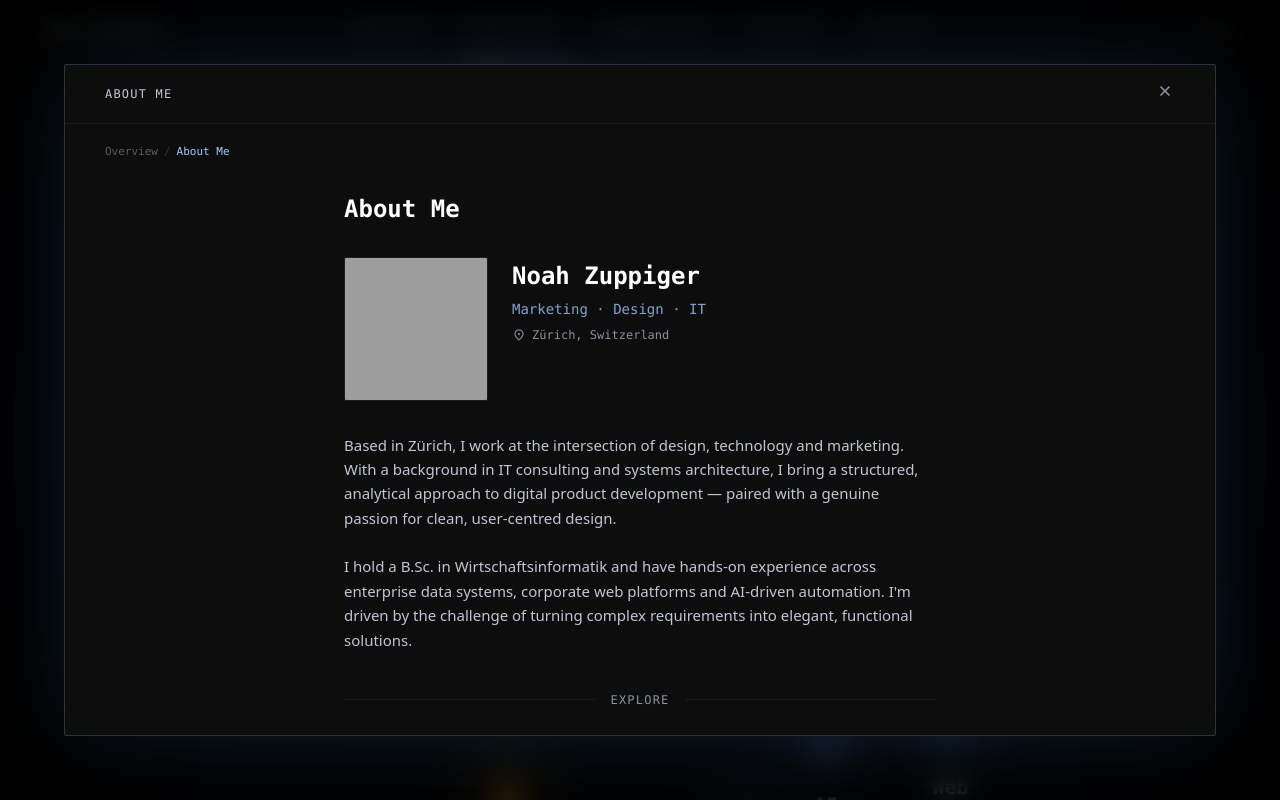
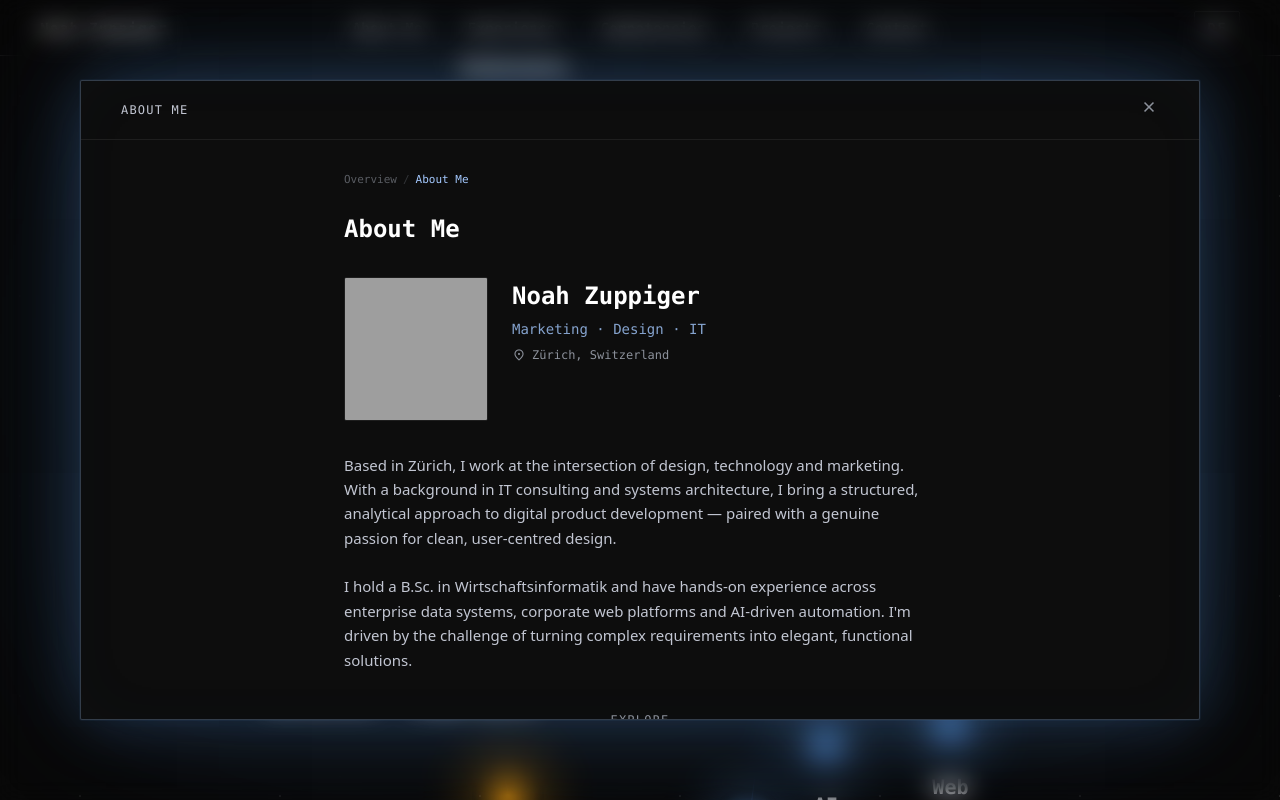
Before and after one commit to Targusli/portfolio, a Next.js app: page / in a window 1280 px wide. Both pictures are taken after a click on the element 604 px from the left and 177 px from the top of the page. Built offline with nearby package versions, Linux system fonts and the light colour scheme; grey boxes are pictures that could not be loaded.

Commit message:
skills tools zusammengeführt, node graph angepasst

```diff
--- /dev/null
+++ b/components/Breadcrumbs.tsx
@@ -0,0 +1,65 @@
+'use client'
+
+import { Fragment } from 'react'
+import { useModal } from '@/lib/modal'
+import { useLang, type Translations } from '@/lib/i18n'
+import { projects, aboutItems } from '@/lib/data'
+
+function resolveLabel(id: string, lang: 'en' | 'de', t: Translations): string {
+  if (id === 'experience')           return t.experience.title
+  if (id === 'experience-work')      return lang === 'de' ? 'Berufserfahrung' : 'Work'
+  if (id === 'experience-education') return lang === 'de' ? 'Ausbildung' : 'Education'
+  if (id === 'skills')               return t.skills.title
+  if (id === 'skills-languages')     return t.skills.languages
+  if (id === 'skills-tools')         return t.skills.tools
+  if (id === 'projects')             return t.projects.title
+  if (id.startsWith('project-')) {
+    const pid = id.replace('project-', '')
+    return projects.find((p) => p.id === pid)?.title ?? id
+  }
+  if (id === 'about')                return t.about.title
+  if (id.startsWith('about-')) {
+    const aid = id.replace('about-', '')
+    const item = aboutItems.find((a) => a.id === aid)
+    return item ? (lang === 'de' ? item.title.de : item.title.en) : id
+  }
+  if (id === 'contact') return lang === 'de' ? 'Kontakt' : 'Contact'
+  return id
+}
+
+export default function Breadcrumbs({ className = '' }: { className?: string }) {
+  const { modalStack, closeModal, openModal } = useModal()
+  const { lang, t } = useLang()
+
+  if (modalStack.length === 0) return null
+
+  return (
+    <div className={`flex items-center gap-1.5 flex-wrap ${className}`}>
+      <button
+        onClick={closeModal}
+        className="font-mono text-[11px] text-outline/60 hover:text-outline transition-colors"
+      >
+        {lang === 'de' ? 'Übersicht' : 'Overview'}
+      </button>
+      {modalStack.map((id, i) => {
+        const isLast = i === modalStack.length - 1
+        const label = resolveLabel(id, lang, t)
+        return (
+          <Fragment key={id}>
+            <span className="font-mono text-[11px] text-outline/30 select-none">/</span>
+            {isLast ? (
+              <span className="font-mono text-[11px] text-primary">{label}</span>
+            ) : (
+              <button
+                onClick={() => openModal(id)}
+                className="font-mono text-[11px] text-outline/60 hover:text-outline transition-colors"
+              >
+                {label}
+              </button>
+            )}
+          </Fragment>
+        )
+      })}
+    </div>
+  )
+}
--- a/components/Modal.tsx
+++ b/components/Modal.tsx
@@ -1,10 +1,9 @@
 'use client'
 
-import { Fragment, useEffect } from 'react'
+import { useEffect } from 'react'
 import { motion, AnimatePresence } from 'framer-motion'
 import { useModal } from '@/lib/modal'
-import { useLang, type Translations } from '@/lib/i18n'
-import { projects, aboutItems } from '@/lib/data'
+import { useLang } from '@/lib/i18n'
 
 interface ModalProps {
   children: React.ReactNode
@@ -12,31 +11,9 @@ interface ModalProps {
   canGoBack?: boolean
 }
 
-function resolveLabel(id: string, lang: 'en' | 'de', t: Translations): string {
-  if (id === 'experience')           return t.experience.title
-  if (id === 'experience-work')      return lang === 'de' ? 'Berufserfahrung' : 'Work'
-  if (id === 'experience-education') return lang === 'de' ? 'Ausbildung' : 'Education'
-  if (id === 'skills')               return t.skills.title
-  if (id === 'skills-languages')     return t.skills.languages
-  if (id === 'skills-tools')         return t.skills.tools
-  if (id === 'projects')             return t.projects.title
-  if (id.startsWith('project-')) {
-    const pid = id.replace('project-', '')
-    return projects.find((p) => p.id === pid)?.title ?? id
-  }
-  if (id === 'about')                return t.about.title
-  if (id.startsWith('about-')) {
-    const aid = id.replace('about-', '')
-    const item = aboutItems.find((a) => a.id === aid)
-    return item ? (lang === 'de' ? item.title.de : item.title.en) : id
-  }
-  if (id === 'contact') return lang === 'de' ? 'Kontakt' : 'Contact'
-  return id
-}
-
 export default function Modal({ children, title, canGoBack }: ModalProps) {
-  const { activeModal, modalStack, closeModal, popModal, openModal } = useModal()
-  const { lang, t } = useLang()
+  const { activeModal, closeModal, popModal } = useModal()
+  const { t } = useLang()
   const isOpen = !!activeModal
 
   useEffect(() => {
@@ -62,7 +39,7 @@ export default function Modal({ children, title, canGoBack }: ModalProps) {
             exit={{ opacity: 0 }}
             transition={{ duration: 0.25 }}
             onClick={closeModal}
-            className="fixed inset-0 z-40 bg-black/80 backdrop-blur-md"
+            className="fixed inset-0 z-40 bg-black/82 backdrop-blur-md"
           />
 
           {/* Modal panel */}
@@ -72,9 +49,15 @@ export default function Modal({ children, title, canGoBack }: ModalProps) {
             animate={{ opacity: 1, scale: 1, y: 0 }}
             exit={{ opacity: 0, scale: 0.96, y: 16 }}
             transition={{ type: 'spring', stiffness: 300, damping: 30 }}
-            className="fixed inset-4 md:inset-10 lg:inset-16 z-50 bg-[#0d0d0d] border border-primary/20 flex flex-col overflow-hidden rounded-sm"
+            className="fixed inset-6 md:inset-14 lg:inset-20 z-50 bg-[#0d0d0d] border border-primary/25 flex flex-col overflow-hidden rounded-sm"
             style={{
-              boxShadow: '0 0 80px -15px rgba(74,127,193,0.25), 0 0 200px -60px rgba(74,127,193,0.15), inset 0 0 120px -70px rgba(74,127,193,0.06)',
+              boxShadow: [
+                '0 0 0 1px rgba(74,127,193,0.08)',
+                '0 0 60px -5px rgba(74,127,193,0.35)',
+                '0 0 140px -20px rgba(74,127,193,0.22)',
+                '0 0 280px -50px rgba(74,127,193,0.15)',
+                'inset 0 0 100px -50px rgba(74,127,193,0.08)',
+              ].join(', '),
             }}
           >
             {/* Header */}
@@ -105,36 +88,6 @@ export default function Modal({ children, title, canGoBack }: ModalProps) {
 
             {/* Scrollable content */}
             <div className="flex-grow overflow-y-auto">
-              {/* Breadcrumbs */}
-              {modalStack.length > 0 && (
-                <div className="px-6 md:px-10 pt-5 flex items-center gap-1.5 flex-wrap">
-                  <button
-                    onClick={closeModal}
-                    className="font-mono text-[11px] text-outline/60 hover:text-outline transition-colors"
-                  >
-                    {lang === 'de' ? 'Übersicht' : 'Overview'}
-                  </button>
-                  {modalStack.map((id, i) => {
-                    const isLast = i === modalStack.length - 1
-                    const label = resolveLabel(id, lang, t)
-                    return (
-                      <Fragment key={id}>
-                        <span className="font-mono text-[11px] text-outline/30 select-none">/</span>
-                        {isLast ? (
-                          <span className="font-mono text-[11px] text-primary">{label}</span>
-                        ) : (
-                          <button
-                            onClick={() => openModal(id)}
-                            className="font-mono text-[11px] text-outline/60 hover:text-outline transition-colors"
-                          >
-                            {label}
-                          </button>
-                        )}
-                      </Fragment>
-                    )
-                  })}
-                </div>
-              )}
               {children}
             </div>
           </motion.div>
--- a/components/Navbar.tsx
+++ b/components/Navbar.tsx
@@ -1,6 +1,6 @@
 'use client'
 
-import { useState } from 'react'
+import { useState, useRef, useEffect } from 'react'
 import { useModal } from '@/lib/modal'
 import { useLang } from '@/lib/i18n'
 
@@ -15,6 +15,18 @@ export default function Navbar() {
   const { lang, setLang, t } = useLang()
   const [menuOpen, setMenuOpen]         = useState(false)
   const [openDropdown, setOpenDropdown] = useState<string | null>(null)
+  const closeTimer = useRef<ReturnType<typeof setTimeout> | null>(null)
+
+  useEffect(() => () => { if (closeTimer.current) clearTimeout(closeTimer.current) }, [])
+
+  function openDrop(id: string) {
+    if (closeTimer.current) { clearTimeout(closeTimer.current); closeTimer.current = null }
+    setOpenDropdown(id)
+  }
+
+  function scheduleDrop() {
+    closeTimer.current = setTimeout(() => { setOpenDropdown(null); closeTimer.current = null }, 200)
+  }
 
   function close() { setMenuOpen(false); setOpenDropdown(null) }
 
@@ -28,8 +40,8 @@ export default function Navbar() {
       { id: 'edu',  label: lang === 'de' ? 'Ausbildung'      : 'Education', action: () => { replaceStack(['experience', 'experience-education']); close() } },
     ],
     skills: [
-      { id: 'languages', label: lang === 'de' ? 'Sprachen'    : 'Languages',    action: () => { replaceStack(['skills', 'skills-languages']); close() } },
-      { id: 'tools',     label: 'Skills & Tools',                                action: () => { replaceStack(['skills', 'skills-tools']); close() } },
+      { id: 'languages', label: lang === 'de' ? 'Sprachen' : 'Languages',   action: () => { replaceStack(['skills', 'skills-languages']); close() } },
+      { id: 'tools',     label: 'Skills & Tools',                            action: () => { replaceStack(['skills', 'skills-tools']); close() } },
     ],
     projects: [
       { id: 'n8n',     label: 'n8n',  action: () => { replaceStack(['projects', 'project-n8n']); close() } },
@@ -52,7 +64,7 @@ export default function Navbar() {
     <nav className="fixed top-0 left-0 right-0 z-30 h-14 bg-[#080808]/90 backdrop-blur-sm border-b border-[#1e1e1e]">
       <div className="relative flex items-center justify-between h-full px-6 md:px-10">
 
-        {/* Logo — left */}
+        {/* Logo */}
         <button
           onClick={() => {}}
           className="font-mono text-sm font-bold tracking-widest text-white hover:text-primary transition-colors relative z-10"
@@ -60,7 +72,7 @@ export default function Navbar() {
           Noah Zuppiger
         </button>
 
-        {/* Desktop nav — absolutely centered */}
+        {/* Desktop nav — centered */}
         <ul className="hidden md:flex items-center gap-7 absolute left-1/2 -translate-x-1/2">
           {navItems.map(({ id, label }) => {
             const subs = subItems[id] ?? []
@@ -68,12 +80,12 @@ export default function Navbar() {
               <li
                 key={id}
                 className="relative"
-                onMouseEnter={() => setOpenDropdown(id)}
-                onMouseLeave={() => setOpenDropdown(null)}
+                onMouseEnter={() => openDrop(id)}
+                onMouseLeave={scheduleDrop}
               >
                 <button
                   onClick={() => { openModal(id); close() }}
-                  className="font-mono text-sm font-semibold text-white/70 hover:text-white transition-colors tracking-wide flex items-center gap-0.5"
+                  className="font-mono text-sm font-semibold text-white/70 hover:text-white transition-colors tracking-wide flex items-center gap-0.5 py-2"
                 >
                   {label}
                   {subs.length > 0 && (
@@ -83,9 +95,18 @@ export default function Navbar() {
                   )}
                 </button>
 
+                {/* Invisible bridge over the gap so cursor doesn't leave li */}
+                {openDropdown === id && subs.length > 0 && (
+                  <div className="absolute top-full left-0 right-0 h-2" />
+                )}
+
                 {/* Dropdown */}
                 {openDropdown === id && subs.length > 0 && (
-                  <div className="absolute top-full left-1/2 -translate-x-1/2 mt-1.5 bg-[#0d0d0d] border border-[#2a2a2a] rounded-sm shadow-lg min-w-[168px] overflow-hidden z-50">
+                  <div
+                    className="absolute top-full left-1/2 -translate-x-1/2 mt-1.5 bg-[#0d0d0d] border border-[#2a2a2a] rounded-sm shadow-lg min-w-[168px] overflow-hidden z-50"
+                    onMouseEnter={() => openDrop(id)}
+                    onMouseLeave={scheduleDrop}
+                  >
                     {subs.slice(0, 4).map((sub) => (
                       <button
                         key={sub.id}
@@ -102,7 +123,7 @@ export default function Navbar() {
           })}
         </ul>
 
-        {/* Right side — lang toggle + hamburger */}
+        {/* Right — lang toggle + hamburger */}
         <div className="flex items-center gap-4 relative z-10">
           <button
             onClick={() => setLang(lang === 'en' ? 'de' : 'en')}
@@ -123,9 +144,9 @@ export default function Navbar() {
         </div>
       </div>
 
-      {/* Mobile dropdown */}
+      {/* Mobile menu */}
       {menuOpen && (
-        <div className="md:hidden bg-[#080808] border-t border-[#1e1e1e] flex flex-col px-6 py-4 gap-0">
+        <div className="md:hidden bg-[#080808] border-t border-[#1e1e1e] flex flex-col px-6 py-4">
           {navItems.map(({ id, label }) => {
             const subs = subItems[id] ?? []
             return (
@@ -137,7 +158,7 @@ export default function Navbar() {
                   {label}
                 </button>
                 {subs.length > 0 && (
-                  <div className="pl-4 pb-2 flex flex-col gap-0">
+                  <div className="pl-4 pb-1 flex flex-col">
                     {subs.slice(0, 4).map((sub) => (
                       <button
                         key={sub.id}
--- a/components/sections/AboutSection.tsx
+++ b/components/sections/AboutSection.tsx
@@ -4,24 +4,18 @@ import { useState } from 'react'
 import { useLang } from '@/lib/i18n'
 import { useModal } from '@/lib/modal'
 import { aboutItems, bio } from '@/lib/data'
+import Breadcrumbs from '@/components/Breadcrumbs'
 
 // ── Sub-page detail view ──────────────────────────────────────────────────────
 
 function AboutDetail({ itemId }: { itemId: string }) {
   const { lang } = useLang()
-  const { popModal } = useModal()
   const item = aboutItems.find((a) => a.id === itemId)
   if (!item) return null
 
   return (
     <div className="px-6 md:px-10 py-8 max-w-2xl mx-auto w-full">
-      <button
-        onClick={popModal}
-        className="font-mono text-xs text-outline hover:text-primary transition-colors mb-6 flex items-center gap-1"
-      >
-        <span className="material-symbols-outlined" style={{ fontSize: 14 }}>arrow_back</span>
-        {lang === 'de' ? 'Zurück' : 'Back'}
-      </button>
+      <Breadcrumbs className="mb-6" />
 
       <h2 className="font-mono text-2xl font-bold text-white mb-2">
         {lang === 'de' ? item.title.de : item.title.en}
@@ -61,6 +55,8 @@ function OverviewView() {
 
   return (
     <div className="px-6 md:px-10 py-8 max-w-2xl mx-auto w-full">
+
+      <Breadcrumbs className="mb-6" />
 
       {/* ── Title ── */}
       <h2 className="font-mono text-2xl font-bold text-white mb-8">
--- a/components/sections/ContactSection.tsx
+++ b/components/sections/ContactSection.tsx
@@ -117,7 +117,9 @@ export default function ContactSection() {
         <h3 className="font-mono text-sm font-semibold text-on-surface mb-2">
           {lang === 'de' ? 'Referenzen' : 'References'}
         </h3>
-        <p className="font-mono text-sm text-outline">Auf Anfrage.</p>
+        <p className="font-mono text-sm text-outline">
+          {lang === 'de' ? 'Auf Anfrage.' : 'On request.'}
+        </p>
       </div>
     </div>
   )
--- a/components/sections/ExperienceSection.tsx
+++ b/components/sections/ExperienceSection.tsx
@@ -4,6 +4,7 @@ import { useState, useEffect } from 'react'
 import { useLang } from '@/lib/i18n'
 import { useModal } from '@/lib/modal'
 import { timelineItems } from '@/lib/data'
+import Breadcrumbs from '@/components/Breadcrumbs'
 
 type Filter = 'all' | 'work' | 'education'
 
@@ -30,6 +31,7 @@ export default function ExperienceSection() {
 
   return (
     <div className="px-6 md:px-10 py-8 max-w-3xl mx-auto w-full">
+      <Breadcrumbs className="mb-6" />
       <h2 className="font-mono text-2xl font-bold text-white mb-3">{t.experience.title}</h2>
       <p className="font-mono text-sm text-on-surface-variant mb-6">
         {t.experience.subtitle}
--- a/components/sections/ProjectsSection.tsx
+++ b/components/sections/ProjectsSection.tsx
@@ -3,23 +3,16 @@
 import { useLang } from '@/lib/i18n'
 import { useModal } from '@/lib/modal'
 import { projects } from '@/lib/data'
+import Breadcrumbs from '@/components/Breadcrumbs'
 
 function ProjectDetail({ projectId }: { projectId: string }) {
   const { lang, t } = useLang()
-  const { popModal } = useModal()
   const project = projects.find((p) => p.id === projectId)
   if (!project) return null
 
   return (
     <div className="px-6 md:px-10 py-8 max-w-2xl mx-auto w-full">
-      {/* Back to overview */}
-      <button
-        onClick={popModal}
-        className="font-mono text-xs text-outline hover:text-primary transition-colors mb-6 flex items-center gap-1"
-      >
-        <span className="material-symbols-outlined" style={{ fontSize: 14 }}>arrow_back</span>
-        {lang === 'de' ? 'Zurück zu den Arbeiten' : 'Back to Projects'}
-      </button>
+      <Breadcrumbs className="mb-6" />
 
       <div className="flex items-center gap-3 mb-4">
         <span className="font-mono text-xs text-outline">{project.index}</span>
@@ -69,6 +62,7 @@ function OverviewView() {
 
   return (
     <div className="px-6 md:px-10 py-8 max-w-3xl mx-auto w-full">
+      <Breadcrumbs className="mb-6" />
       <h2 className="font-mono text-2xl font-bold text-white mb-3">{t.projects.title}</h2>
       <p className="font-mono text-sm text-on-surface-variant mb-8">{t.projects.subtitle}</p>
       <div className="grid gap-4">
--- a/components/sections/SkillsSection.tsx
+++ b/components/sections/SkillsSection.tsx
@@ -4,20 +4,35 @@ import { motion } from 'framer-motion'
 import { useLang } from '@/lib/i18n'
 import { useModal } from '@/lib/modal'
 import { languages, skillCategories } from '@/lib/data'
+import Breadcrumbs from '@/components/Breadcrumbs'
 
 // ─── Languages sub-view ──────────────────────────────────────────────────────
 
 function LanguagesView() {
   const { lang, t } = useLang()
+
+  const spoken      = languages.filter((l) => l.type !== 'programming')
+  const programming = languages.filter((l) => l.type === 'programming')
+
+  function Bar({ proficiency }: { proficiency: number }) {
     return (
-    <div className="px-6 md:px-10 py-8 max-w-2xl mx-auto w-full">
-      <h2 className="font-mono text-2xl font-bold text-white mb-8">{t.skills.languages}</h2>
-      <div className="space-y-6">
-        {languages.map((l) => (
-          <div key={l.name}>
+      <div className="relative h-0.5 bg-[#1e1e1e] rounded-full overflow-hidden">
+        <motion.div
+          className="absolute inset-0 bg-primary origin-left"
+          initial={{ scaleX: 0 }}
+          animate={{ scaleX: proficiency / 100 }}
+          transition={{ duration: 0.8, ease: 'easeOut' }}
+        />
+      </div>
+    )
+  }
+
+  function LangRow({ l }: { l: typeof languages[number] }) {
+    return (
+      <div>
         <div className="flex items-center justify-between mb-2">
           <div className="flex items-center gap-3">
-                <span className="text-xl">{l.flag}</span>
+            <span className="text-lg font-mono leading-none w-7 text-center">{l.flag}</span>
             <span className="font-mono text-sm text-on-surface">{l.name}</span>
           </div>
           <div className="flex items-center gap-3">
@@ -31,16 +46,31 @@ function LanguagesView() {
             </span>
           </div>
         </div>
-            <div className="h-px bg-[#1e1e1e] relative overflow-hidden rounded-full">
-              <motion.div
-                className="h-full bg-primary origin-left rounded-full"
-                initial={{ scaleX: 0 }}
-                animate={{ scaleX: l.proficiency / 100 }}
-                transition={{ duration: 0.8, ease: 'easeOut' }}
-              />
+        <Bar proficiency={l.proficiency} />
       </div>
+    )
+  }
+
+  return (
+    <div className="px-6 md:px-10 py-8 max-w-2xl mx-auto w-full">
+      <Breadcrumbs className="mb-6" />
+      <h2 className="font-mono text-2xl font-bold text-white mb-8">{t.skills.languages}</h2>
+
+      <div className="space-y-5">
+        {spoken.map((l) => <LangRow key={l.name} l={l} />)}
+
+        {programming.length > 0 && (
+          <>
+            <div className="flex items-center gap-4 pt-3 pb-1">
+              <div className="h-px flex-1 bg-[#1e1e1e]" />
+              <span className="font-mono text-[10px] text-outline tracking-widest uppercase">
+                {lang === 'de' ? 'Programmiersprachen' : 'Programming Languages'}
+              </span>
+              <div className="h-px flex-1 bg-[#1e1e1e]" />
             </div>
-        ))}
+            {programming.map((l) => <LangRow key={l.name} l={l} />)}
+          </>
+        )}
       </div>
     </div>
   )
@@ -53,25 +83,20 @@ function SkillsToolsView() {
 
   return (
     <div className="px-6 md:px-10 py-8 max-w-2xl mx-auto w-full">
+      <Breadcrumbs className="mb-6" />
       <h2 className="font-mono text-2xl font-bold text-white mb-3">{t.skills.tools}</h2>
       <p className="font-mono text-sm text-on-surface-variant mb-10">{t.skills.toolsIntro}</p>
 
       <div className="space-y-8">
         {skillCategories.map((cat) => (
           <div key={cat.id}>
-            {/* Category heading */}
             <h3 className="font-mono text-xs text-outline tracking-widest uppercase mb-3 flex items-center gap-3">
               {lang === 'de' ? cat.title.de : cat.title.en}
               <span className="flex-1 h-px bg-[#1e1e1e]" />
             </h3>
-
             <div className="space-y-2">
               {cat.tools.map((tool) => (
-                <div
-                  key={tool.name}
-                  className="border border-[#1e1e1e] rounded-sm px-4 py-3 flex items-start gap-4"
-                >
-                  <div className="flex-1 min-w-0">
+                <div key={tool.name} className="border border-[#1e1e1e] rounded-sm px-4 py-3">
                   <div className="flex items-baseline gap-2 mb-1">
                     <span className="font-mono text-sm text-on-surface">{tool.name}</span>
                     {tool.note && (
@@ -83,7 +108,6 @@ function SkillsToolsView() {
                   <p className="font-mono text-xs text-outline leading-relaxed">
                     {lang === 'de' ? tool.description.de : tool.description.en}
                   </p>
-                  </div>
                 </div>
               ))}
             </div>
@@ -106,18 +130,19 @@ function OverviewView() {
       id: 'skills-languages',
       label: t.skills.languages,
       desc: t.skills.languagesIntro,
-      preview: languages.slice(0, 3).map((l) => `${l.flag} ${l.name}`),
+      preview: languages.filter((l) => l.type !== 'programming').slice(0, 3).map((l) => `${l.flag} ${l.name}`),
     },
     {
       id: 'skills-tools',
       label: t.skills.tools,
       desc: t.skills.toolsIntro,
-      preview: skillCategories.map((c) => lang === 'de' ? c.title.de : c.title.en),
+      preview: skillCategories.map((c) => (lang === 'de' ? c.title.de : c.title.en)),
     },
   ]
 
   return (
     <div className="px-6 md:px-10 py-8 max-w-2xl mx-auto w-full">
+      <Breadcrumbs className="mb-6" />
       <h2 className="font-mono text-2xl font-bold text-white mb-3">{t.skills.title}</h2>
       <p className="font-mono text-sm text-on-surface-variant mb-8">{t.skills.subtitle}</p>
       <div className="grid gap-4">
@@ -135,8 +160,6 @@ function OverviewView() {
               </button>
             </div>
             <p className="font-mono text-xs text-outline leading-relaxed mb-4">{card.desc}</p>
-
-            {/* Preview chips */}
             <div className="flex flex-wrap gap-2 mb-4">
               {card.preview.map((item) => (
                 <span
@@ -147,7 +170,6 @@ function OverviewView() {
                 </span>
               ))}
             </div>
-
             <div className="flex justify-end">
               <button
                 onClick={() => pushModal(card.id)}
--- a/lib/data.ts
+++ b/lib/data.ts
@@ -26,6 +26,7 @@ export interface Language {
   proficiency: number
   cert: string | null
   flag: string
+  type?: 'spoken' | 'programming'
 }
 
 export interface SkillItem {
@@ -109,8 +110,8 @@ export const languages: Language[] = [
   { name: 'English', level: { en: 'Fluent – C1', de: 'Fliessend – C1' }, proficiency: 90, cert: 'Cambridge C1 Advanced', flag: '🇬🇧' },
   { name: 'Français', level: { en: 'Basic – A2', de: 'Grundkenntnisse – A2' }, proficiency: 30, cert: null, flag: '🇫🇷' },
   { name: '日本語',    level: { en: 'Beginner – learning', de: 'Anfänger – am Lernen' }, proficiency: 10, cert: null, flag: '🇯🇵' },
-  { name: 'Python',    level: { en: 'Beginner – learning', de: 'Anfänger – am Lernen' }, proficiency: 20, cert: null, flag: 'Py' },
-  { name: 'JavaScript', level: { en: 'Beginner – learning', de: 'Anfänger – am Lernen' }, proficiency: 20, cert: null, flag: 'JS' },
+  { name: 'Python',     level: { en: 'Beginner – learning', de: 'Anfänger – am Lernen' }, proficiency: 5, cert: null, flag: 'Py', type: 'programming' },
+  { name: 'JavaScript', level: { en: 'Beginner – learning', de: 'Anfänger – am Lernen' }, proficiency: 5, cert: null, flag: 'JS', type: 'programming' },
 ]
 
 export const tools: SkillItem[] = [
```
Lines whose indentation alone changed are shown as unchanged.
